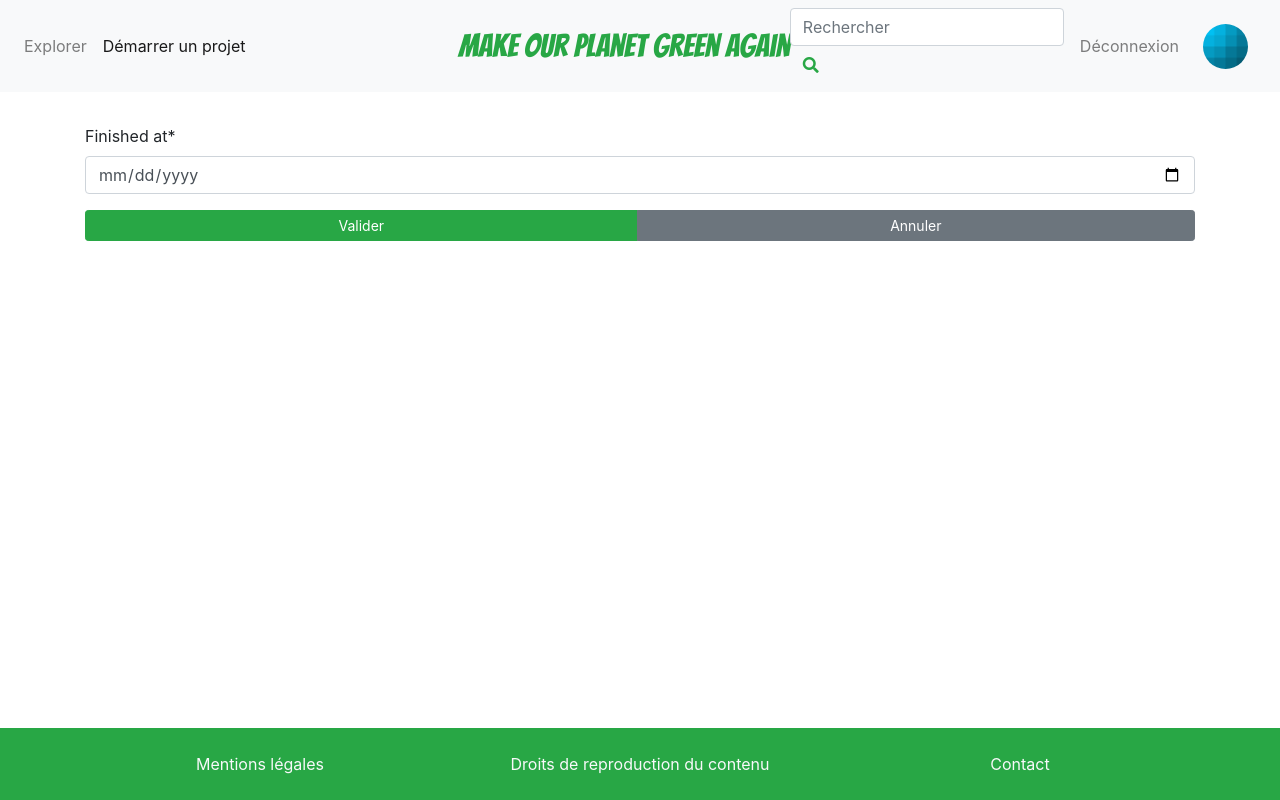
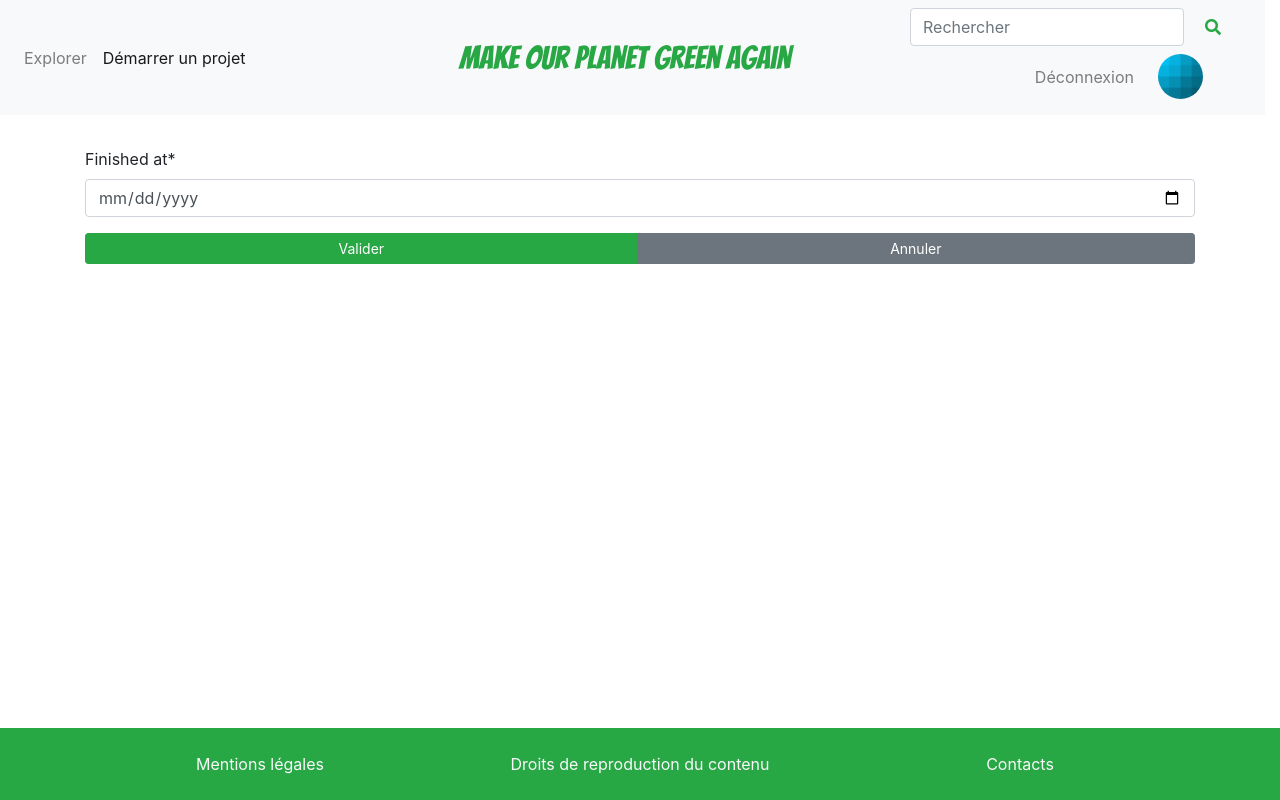
Before and after one commit to theodeze/MakeOurPlanetGreatAgain, a Django app: page /ventures/create in a window 1280 px wide. Run offline with Django 3.2, Linux system fonts and the light colour scheme; the visitor is signed in with stand-in values (Sample User, id 1); parts of the project's set-up code (start-up, migrations or seed data) failed here and were passed over; some libraries are stand-ins or nearby versions.

Commit message:
revue de front

```diff
--- a/project/settings.py
+++ b/project/settings.py
@@ -126,3 +126,6 @@ MEDIA_URL = '/media/'
 
 AUTH_USER_MODEL = 'authentication.User'
 CRISPY_TEMPLATE_PACK = 'bootstrap4'
+
+LOGOUT_REDIRECT_URL = '/'
+LOGIN_REDIRECT_URL = '/'
--- a/templates/footer.html
+++ b/templates/footer.html
@@ -1,9 +1,9 @@
 <footer class='footer py-4 bg-success text-center text-light'>
     <div class="container">
     <div class="row">
-        <a class="col-sm">Mentions légales</a>
-        <a class="col-sm">Droits de reproduction du contenu</a>
-        <a class="col-sm">Contact</a>
+        <a class="col-sm text-light" href="#">Mentions légales</a>
+        <a class="col-sm text-light" href="#">Droits de reproduction du contenu</a>
+        <a class="col-sm text-light" href="#">Contacts</a>
     </div>
     </div>
 </footer>
--- a/templates/header.html
+++ b/templates/header.html
@@ -1,8 +1,8 @@
 {% load static %}
 
 <header>
-    <nav class="navbar navbar-expand-md navbar-light bg-light">
-        <div class="navbar-collapse collapse w-100 order-1 order-md-0 dual-collapse2">
+    <nav class="navbar navbar-expand-md navbar-light bg-light container-fluid row">
+        <div class="col-md-4 navbar-collapse collapse w-100 order-1 order-md-0 dual-collapse2">
             <ul class="navbar-nav mr-auto">
                 <li class="nav-item {% if request.get_full_path == "/ventures" %}active{% endif %}">
                     <a class="nav-link" href="/ventures">Explorer</a>
@@ -12,14 +12,15 @@
                 </li>
             </ul>
         </div>
-        <div class="mx-auto order-0">
+        <div class="col-md-4 overflow-hidden d-flex mx-auto order-0">
             <a class="navbar-brand mx-auto text-success title" href="/">Make Our Planet Green Again</a>
             <button class="navbar-toggler" type="button" data-toggle="collapse" data-target=".dual-collapse2">
                 <span class="navbar-toggler-icon"></span>
             </button>
         </div>
-        <div class="navbar-collapse collapse w-100 order-3 dual-collapse2">
-            <form action="/ventures" method="get" class="navbar-nav form-inline ml-auto">
+        <div class="col-md-4 navbar-collapse collapse w-100 order-3 dual-collapse2">
+            <div class="container-fluid">
+                <form action="/ventures" method="get" class="navbar-nav form-inline ml-auto row">
                     <input class="form-control mr-sm-2" type="search" name="search" placeholder="Rechercher" aria-label="Search">
                     <button class="btn btn-link text-success my-2 my-sm-0" type="submit"><i class="fa fa-search"></i></button>
                 </form>
@@ -32,11 +33,15 @@
                     <li class="nav-item {% if request.get_full_path == "/accounts/login" %}active{% endif %}">
                         <a class="nav-link {% if request.get_full_path == "/accounts/login" %}active{% endif %}" href="/accounts/login">Connexion</a>
                     </li>
+                    <li class="nav-item {% if request.get_full_path == "/accounts/signup" %}active{% endif %}">
+                        <a class="nav-link {% if request.get_full_path == "/accounts/signup" %}active{% endif %}" href="/accounts/signup">Inscription</a>
+                    </li>
                     {% endif %}
                 </ul>
                 {% if user.is_authenticated %}
                 <a class="nav-link" href="/accounts/profile/"><img class="rounded-circle" width="45" src="{% get_media_prefix %}{{ user.avatar }}" alt=""></a>
                 {% endif %}
             </div>
+        </div>
     </nav>
 </header>
--- a/templates/registration/profile.html
+++ b/templates/registration/profile.html
@@ -7,5 +7,7 @@
     <img class="rounded-circle" width="150" src="{% get_media_prefix %}{{ user.avatar }}" alt="">
 
     <h2 class="col-auto my-auto">@{{ user.username }}</h2>
+
+
 </div>
 {% endblock %}
--- a/templates/venture/create.html
+++ b/templates/venture/create.html
@@ -7,7 +7,7 @@
     <form method="post" action="" enctype='multipart/form-data'>
         {{ form | crispy }}
         {% csrf_token %}
-        <div class="btn-group btn-block mr-2" role="group">
+        <div class="btn-group btn-block mr-2 pb-4" role="group">
             <button type="submit" class="btn btn-sm btn-success">Valider</button>
             <button type="reset" class="btn btn-sm btn-secondary">Annuler</button>
         </div>
--- a/templates/venture/venture.html
+++ b/templates/venture/venture.html
@@ -80,6 +80,7 @@
 .img {
     object-fit: cover;
 }
+
 </style>
 {% endblock %}
 
@@ -116,7 +117,7 @@
                 <a class="btn btn-success btn-block" href="/ventures/{{ venture.id }}/pledge">Je soutiens ce projet</a>
                 {% endif %}
                 <p>
-                    <button class="btn">300 <i class="fas fa-leaf"></i></button>
+                    <button class="btn btn-success mt-2">300 <i class="fas fa-leaf"></i></button>
                 </p>
             </div>
         </div>
```
Lines whose indentation alone changed are shown as unchanged.
